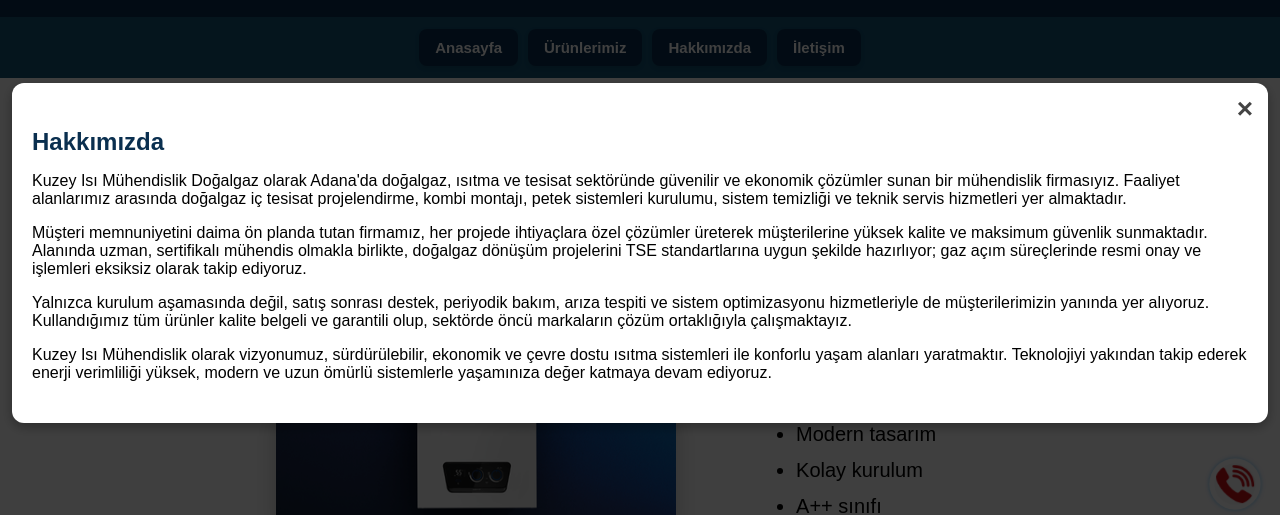
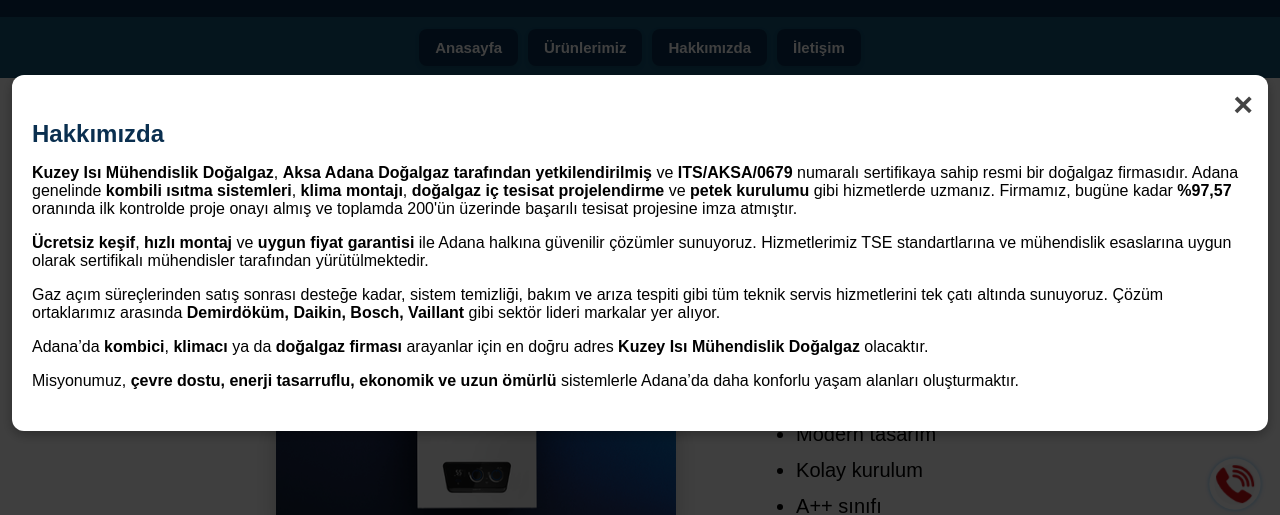
Before and after one commit to AltunbasYusuf/Kuzey-Isi-Muhendislik-Dogalgaz-Adana-website, a plain HTML site: page urunler.html in a window 1280 px wide. Both pictures are taken after a click on the link "Hakkımızda". Shown: the part 147-662 px from the top of the page. Drawn offline with Linux system fonts and the light colour scheme.

Commit message:
Update urunler.html

```diff
--- a/urunler.html
+++ b/urunler.html
@@ -469,19 +469,22 @@
   </footer>
 <div id="aboutModal">
   <div class="modal-content">
-    <span class="close" onclick="closeModal()" style="position: absolute; top: 10px; right: 15px; font-size: 28px; cursor: pointer;">&times;</span>
+    <span class="close" onclick="closeModal()">&times;</span>
     <h2>Hakkımızda</h2>
     <p>
-      Kuzey Isı Mühendislik Doğalgaz olarak Adana'da doğalgaz, ısıtma ve tesisat sektöründe güvenilir ve ekonomik çözümler sunan bir mühendislik firmasıyız. Faaliyet alanlarımız arasında doğalgaz iç tesisat projelendirme, kombi montajı, petek sistemleri kurulumu, sistem temizliği ve teknik servis hizmetleri yer almaktadır.
+      <strong>Kuzey Isı Mühendislik Doğalgaz</strong>, <strong>Aksa Adana Doğalgaz tarafından yetkilendirilmiş</strong> ve <strong>ITS/AKSA/0679</strong> numaralı sertifikaya sahip resmi bir doğalgaz firmasıdır. Adana genelinde <strong>kombili ısıtma sistemleri</strong>, <strong>klima montajı</strong>, <strong>doğalgaz iç tesisat projelendirme</strong> ve <strong>petek kurulumu</strong> gibi hizmetlerde uzmanız.
+    Firmamız, bugüne kadar <strong>%97,57</strong> oranında ilk kontrolde proje onayı almış ve toplamda 200'ün üzerinde başarılı tesisat projesine imza atmıştır.</p>
+    <p>
+      <strong>Ücretsiz keşif</strong>, <strong>hızlı montaj</strong> ve <strong>uygun fiyat garantisi</strong> ile Adana halkına güvenilir çözümler sunuyoruz. Hizmetlerimiz TSE standartlarına ve mühendislik esaslarına uygun olarak sertifikalı mühendisler tarafından yürütülmektedir.
     </p>
     <p>
-      Müşteri memnuniyetini daima ön planda tutan firmamız, her projede ihtiyaçlara özel çözümler üreterek müşterilerine yüksek kalite ve maksimum güvenlik sunmaktadır. Alanında uzman, sertifikalı mühendis olmakla birlikte, doğalgaz dönüşüm projelerini TSE standartlarına uygun şekilde hazırlıyor; gaz açım süreçlerinde resmi onay ve işlemleri eksiksiz olarak takip ediyoruz.
+      Gaz açım süreçlerinden satış sonrası desteğe kadar, sistem temizliği, bakım ve arıza tespiti gibi tüm teknik servis hizmetlerini tek çatı altında sunuyoruz. Çözüm ortaklarımız arasında <strong>Demirdöküm, Daikin, Bosch, Vaillant</strong> gibi sektör lideri markalar yer alıyor.
     </p>
     <p>
-      Yalnızca kurulum aşamasında değil, satış sonrası destek, periyodik bakım, arıza tespiti ve sistem optimizasyonu hizmetleriyle de müşterilerimizin yanında yer alıyoruz. Kullandığımız tüm ürünler kalite belgeli ve garantili olup, sektörde öncü markaların çözüm ortaklığıyla çalışmaktayız.
+      Adana’da <strong>kombici</strong>, <strong>klimacı</strong> ya da <strong>doğalgaz firması</strong> arayanlar için en doğru adres <strong>Kuzey Isı Mühendislik Doğalgaz</strong> olacaktır.
     </p>
     <p>
-      Kuzey Isı Mühendislik olarak vizyonumuz, sürdürülebilir, ekonomik ve çevre dostu ısıtma sistemleri ile konforlu yaşam alanları yaratmaktır. Teknolojiyi yakından takip ederek enerji verimliliği yüksek, modern ve uzun ömürlü sistemlerle yaşamınıza değer katmaya devam ediyoruz.
+      Misyonumuz, <strong>çevre dostu, enerji tasarruflu, ekonomik ve uzun ömürlü</strong> sistemlerle Adana’da daha konforlu yaşam alanları oluşturmaktır.
     </p>
   </div>
 </div>
```
